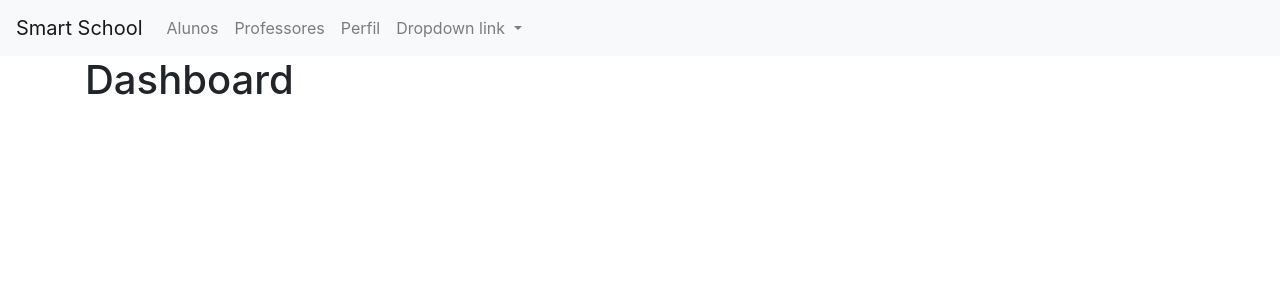
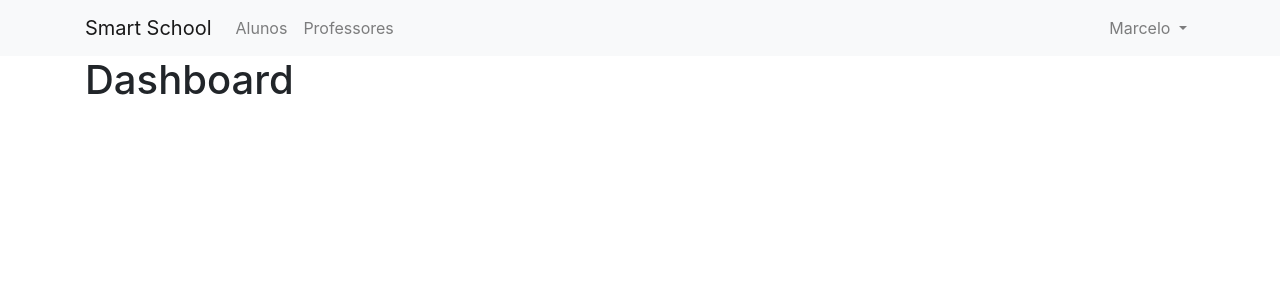
Before and after one commit to ma-carvalho/aspnetcore-angular, an Angular app in the folder SmartSchool/: page /dashboard in a window 1280 px wide. Shown: the top 300 px of the page. Built offline with nearby package versions, Linux system fonts and the light colour scheme.

Commit message:
Adicionado dropdown

```diff
--- a/SmartSchool/src/app/app.module.ts
+++ b/SmartSchool/src/app/app.module.ts
@@ -8,6 +8,8 @@
 import { PerfilComponent } from './perfil/perfil.component';
 import { DashboardComponent } from './dashboard/dashboard.component';
 import { NavComponent } from './nav/nav.component';
+import { BrowserAnimationsModule } from '@angular/platform-browser/animations';
+import { BsDropdownModule } from 'ngx-bootstrap/dropdown';
 
 @NgModule({
   declarations: [
@@ -20,7 +22,9 @@
   ],
   imports: [
     BrowserModule,
-    AppRoutingModule
+    AppRoutingModule,
+    BrowserAnimationsModule,
+    BsDropdownModule.forRoot()
   ],
   providers: [],
   bootstrap: [AppComponent]
--- a/SmartSchool/src/app/nav/nav.component.html
+++ b/SmartSchool/src/app/nav/nav.component.html
@@ -1,29 +1,32 @@
 <nav class="navbar navbar-expand-lg navbar-light bg-light">
+  <div class="container">
     <a routerLink="dashboard" class="navbar-brand">Smart School</a>
     <button class="navbar-toggler" type="button" data-toggle="collapse" data-target="#navbarNavDropdown" aria-controls="navbarNavDropdown" aria-expanded="false" aria-label="Toggle navigation">
         <span class="navbar-toggler-icon"></span>
     </button>
     <div class="collapse navbar-collapse" id="navbarNavDropdown">
-        <ul class="navbar-nav">
+        <ul class="navbar-nav mr-auto">
             <li class="nav-item ">
                 <a routerLink="alunos" routerLinkActive="active" class="nav-link">Alunos</a>
             </li>
             <li class="nav-item">
                 <a routerLink="professores" routerLinkActive="active" class="nav-link">Professores</a>
             </li>
-            <li class="nav-item">
-                <a routerLink="perfil" routerLinkActive="active" class="nav-link">Perfil</a>
-        </li>
+      </ul>
+
+      <ul class="navbar-nav" dropdown>
         <li class="nav-item dropdown">
-          <a class="nav-link dropdown-toggle" href="#" id="navbarDropdownMenuLink" role="button" data-toggle="dropdown" aria-haspopup="true" aria-expanded="false">
-            Dropdown link
+            <a id="button-animated" dropdownToggle class="nav-link dropdown-toggle"
+              style="cursor: pointer" id="navbarDropdownMenuLink" role="button" data-toggle="dropdown"
+              aria-haspopup="true" aria-expanded="false">
+            Marcelo
           </a>
-          <div class="dropdown-menu" aria-labelledby="navbarDropdownMenuLink">
-            <a class="dropdown-item" href="#">Action</a>
-            <a class="dropdown-item" href="#">Another action</a>
-            <a class="dropdown-item" href="#">Something else here</a>
+          <div id="dropdown-animated" *dropdownMenu class="dropdown-menu" aria-labelledby="navbarDropdownMenuLink">
+            <a routerLink="perfil" class="dropdown-item" href="#">Perfil</a>
+            <a class="dropdown-item" href="#">Sair</a>
           </div>
         </li>
-      </ul>
+        </ul>
     </div>
-  </nav>
+  </div>
+</nav>
```
